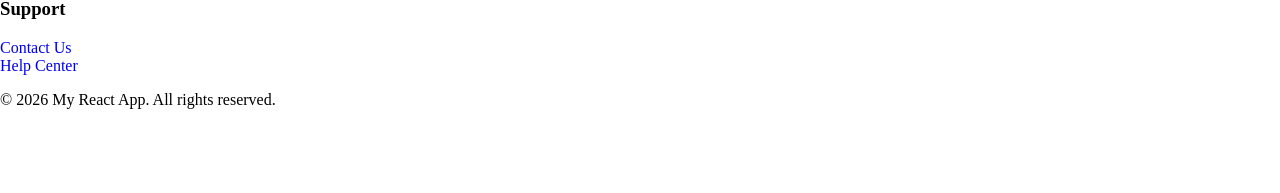
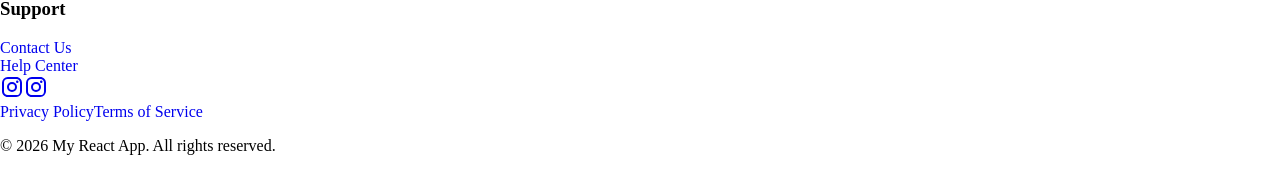
Before and after one commit to Marc-AntoineMercier/graphisme.design.web, a React (Vite) app: page /#/graveyard/1 in a window 1280 px wide. Shown: the part 523-716 px from the top of the page. Built offline with nearby package versions, Linux system fonts and the light colour scheme.

Commit message:
[add] - footer info

```diff
--- a/package.json
+++ b/package.json
@@ -12,6 +12,7 @@
   "dependencies": {
     "@emotion/react": "^11.14.0",
     "@emotion/styled": "^11.14.1",
+    "@mui/icons-material": "^9.0.0",
     "@mui/material": "^9.0.0",
     "immer": "^11.1.4",
     "react": "^19.2.5",
--- a/src/components/footer/footer.component.tsx
+++ b/src/components/footer/footer.component.tsx
@@ -1,6 +1,6 @@
-import { getCurrentYear } from "@/utils";
-import { FooterRessource } from "./ressource/footer.ressource.component";
-import type { FooterSectionRessourceProps } from "./ressource/footer.section.component";
+import { FooterInfo, type FooterIconProps, type FooterLinkProps } from "./info"
+import { FooterRessource, type FooterSectionRessourceProps } from "./ressource"
+import InstagramIcon from '@mui/icons-material/Instagram';
 
 const sections: FooterSectionRessourceProps[] = [
   {
@@ -31,14 +31,35 @@ const sections: FooterSectionRessourceProps[] = [
   }
 ]
 
+const links: FooterLinkProps[] = [
+  {
+    "label": "Privacy Policy",
+    "to": "/privacy"
+  },
+  {
+    "label": "Terms of Service",
+    "to": "/terms"
+  }
+]
+
+const icons: FooterIconProps[] = [
+  {
+    "to": "https://www.facebook.com",
+    "icon": <InstagramIcon />
+  },
+  {
+    "to": "https://www.twitter.com",
+    "icon": <InstagramIcon />
+  }
+]
+
 export function Footer() {
-  const currentYear = getCurrentYear();
 
   return (
     <>
       <footer>
         <FooterRessource sections={sections}/>
-        <p>&copy; {currentYear} My React App. All rights reserved.</p>
+        <FooterInfo icons={icons} links={links} />
       </footer>
     </>
   )
--- /dev/null
+++ b/src/components/footer/info/footer.copyright.component.tsx
@@ -0,0 +1,7 @@
+
+export function FooterCopyright() {
+  const currentYear = new Date().getFullYear();
+  return (
+    <p>&copy; {currentYear} My React App. All rights reserved.</p>
+  )
+}
--- /dev/null
+++ b/src/components/footer/info/footer.icons.component.tsx
@@ -0,0 +1,29 @@
+import type { ReactNode } from "react";
+import { Link, type To } from "react-router";
+
+export type FooterIconProps = {
+  to: To;
+  icon: ReactNode;
+}
+
+export function FooterIcon({ to, icon }: FooterIconProps) {
+  return (
+    <Link to={to}>
+      {icon}
+    </Link>
+  )
+}
+
+export type FooterInfoIconsProps = {
+  icons: FooterIconProps[];
+}
+
+export function FooterInfoIcons({ icons }: FooterInfoIconsProps) {
+  return (
+    <div>
+      {icons.map((iconProps, index) => (
+        <FooterIcon key={index} {...iconProps} />
+      ))}
+    </div>
+  )
+}
--- /dev/null
+++ b/src/components/footer/info/footer.info.component.tsx
@@ -0,0 +1,18 @@
+import { FooterInfoIcons, type FooterIconProps } from "./footer.icons.component";
+import { FooterInfoLinks, type FooterLinkProps } from "./footer.links.component";
+import { FooterCopyright } from "./footer.copyright.component";
+
+export type FooterInfoProps = {
+  icons: FooterIconProps[];
+  links: FooterLinkProps[];
+}
+
+export function FooterInfo({ icons, links }: FooterInfoProps) {
+  return (
+    <div>
+      <FooterInfoIcons icons={icons} />
+      <FooterInfoLinks links={links} />
+      <FooterCopyright />
+    </div>
+  )
+}
--- /dev/null
+++ b/src/components/footer/info/footer.links.component.tsx
@@ -0,0 +1,30 @@
+import type { ReactNode } from "react";
+import { Link, type To } from "react-router";
+
+export type FooterLinkProps = {
+    to: To;
+    label: ReactNode;
+  }
+
+  export function FooterInfoLink({ to, label }: FooterLinkProps) {
+
+    return (
+      <Link to={to}>
+        {label}
+      </Link>
+    )
+  }
+
+  export type FooterInfoLinksProps = {
+    links: FooterLinkProps[];
+  }
+
+  export function FooterInfoLinks({ links }: FooterInfoLinksProps) {
+    return (
+      <div>
+        {links.map((linkProps, index) => (
+          <FooterInfoLink key={index} {...linkProps} />
+        ))}
+      </div>
+    )
+  }
--- /dev/null
+++ b/src/components/footer/info/index.ts
@@ -0,0 +1,4 @@
+export * from "./footer.copyright.component";
+export * from "./footer.info.component";
+export * from "./footer.icons.component";
+export * from "./footer.links.component";
```
Also changed, not shown: 1 other file (tests, documents, lock files or other folders).
